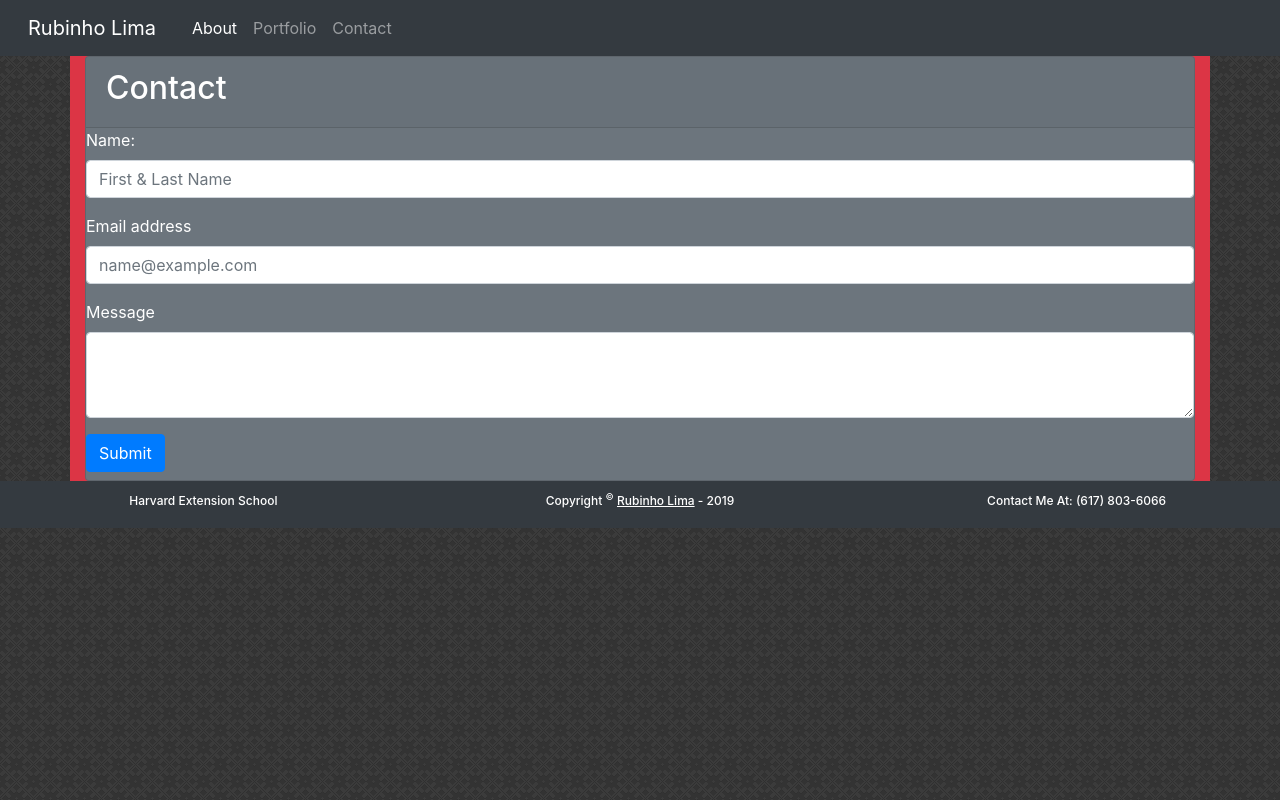
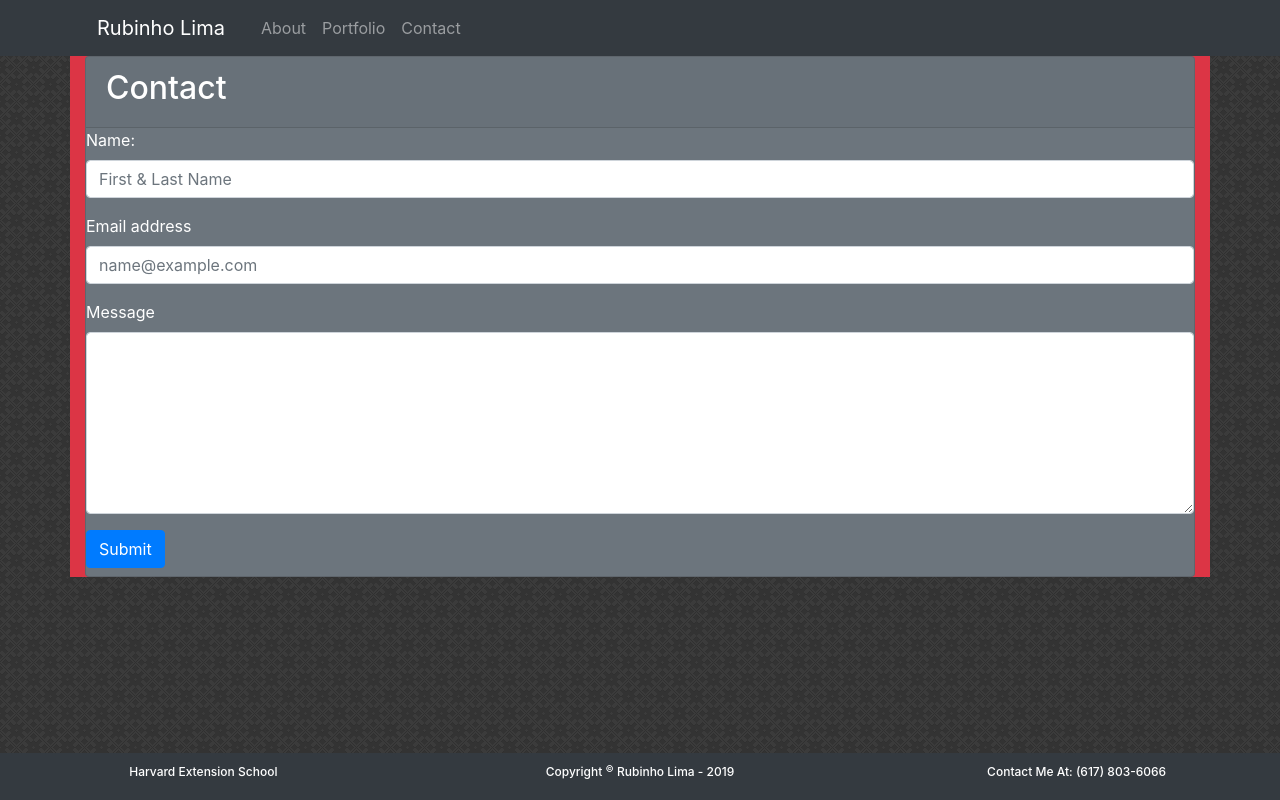
Before and after one commit to rubinholima/Boostrap-Portfolio, a plain HTML site: page contact.html in a window 1280 px wide. Drawn offline with nearby package versions, Linux system fonts and the light colour scheme.

Commit message:
Finalizing the boot strap assigment

```diff
--- a/contact.html
+++ b/contact.html
@@ -23,7 +23,8 @@
 </head>
 
 <!--Copied From Bootstrap Website-->
-<nav class="navbar navbar-expand-lg navbar-dark bg-dark">
+<nav class="navbar sticky-top navbar-expand-lg navbar-dark bg-dark">
+    <div class="container">
         <a class="navbar-brand" href="./index.html">Rubinho Lima</a>
         <button class="navbar-toggler" type="button" data-toggle="collapse" data-target="#navbarNavDropdown"
             aria-controls="navbarNavDropdown" aria-expanded="false" aria-label="Toggle navigation">
@@ -31,7 +32,7 @@
         </button>
         <div class="collapse navbar-collapse text-right" id="navbarNavDropdown">
             <ul class="navbar-nav">
-            <li class="nav-item active">
+                <li class="nav-item">
                     <a class="nav-link" href="./index.html">About <span class="sr-only">(current)</span></a>
                 </li>
                 <li class="nav-item">
@@ -41,6 +42,7 @@
                     <a class="nav-link" href="./contact.html">Contact</a>
                 </li>
             </ul>
+        </div>
     </div>
 </nav>
 
@@ -64,20 +66,20 @@
                 </div>
                 <div class="form-group">
                     <label for="FormControlTextarea1">Message</label>
-                    <textarea class="form-control" id="FormControlTextarea1" rows="3"></textarea>
+                    <textarea class="form-control" id="FormControlTextarea1" rows="7"></textarea>
                 </div>
                 <button type="submit" class="btn btn-primary mb-2">Submit</button>
             </form>
 
         </div>
     </div>
-    <footer style="height: auto" class="footer text-white bg-dark">
+    <footer style="height: auto" class="footer fixed-bottom text-white bg-dark">
         <div class="row">
             <div class="col-md-4">
                 <h6>Harvard Extension School </h6>
             </div>
             <div class="col-md-4">
-                <h6>Copyright <sup>&#169</sup> <u>Rubinho Lima</u> - 2019 </h6>
+                <h6>Copyright <sup>&#169</sup> Rubinho Lima - 2019 </h6>
             </div>
             <div class="col-md-4">
                 <h6>Contact Me At: (617) 803-6066</h6>
```
Also changed, not shown: index.html (+6 -4 lines), portfolio.html (+4 -4 lines). Lines whose indentation alone changed are shown as unchanged.
